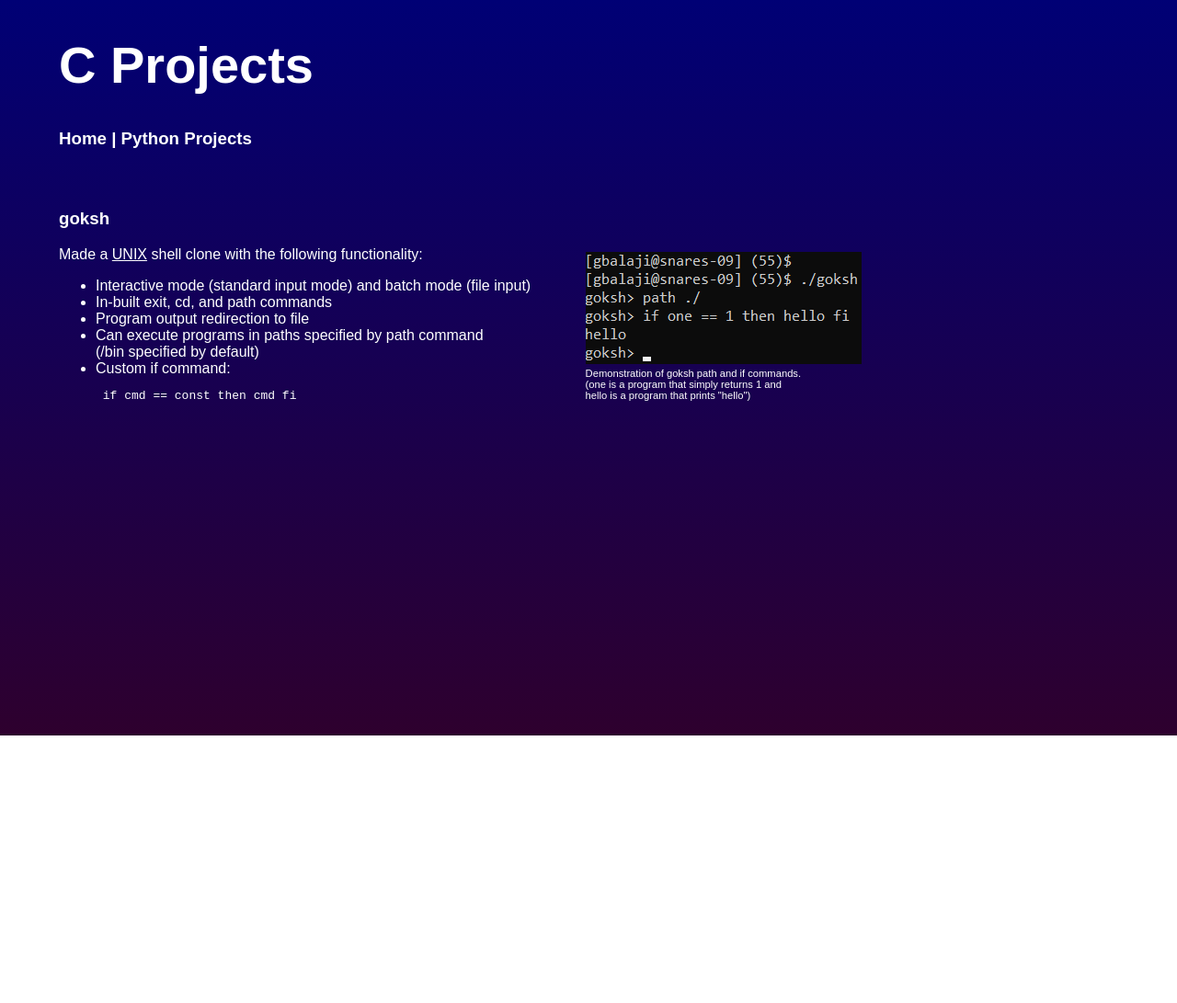
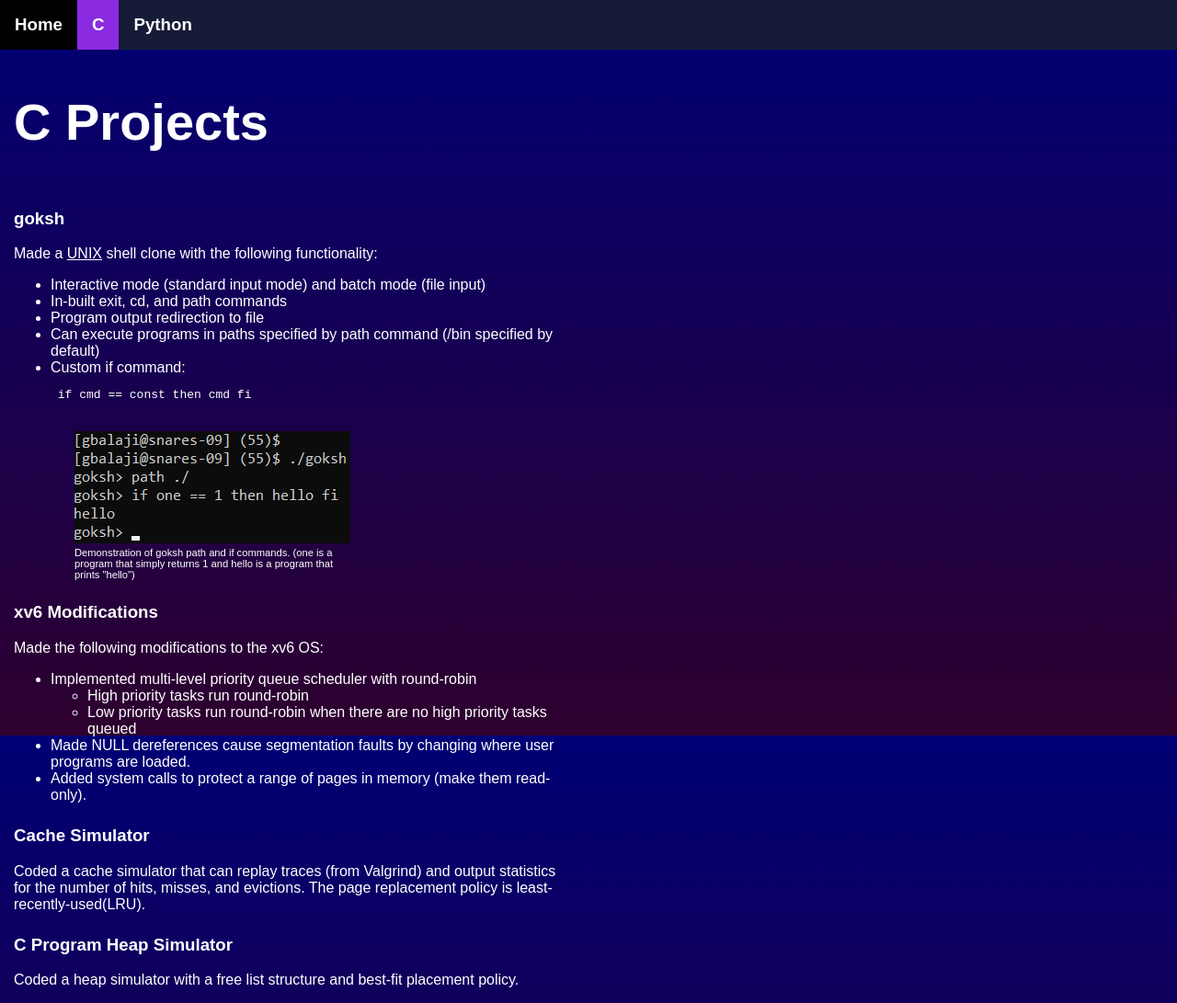
Before and after one commit to gokulb23/gokulb23.github.io, a plain HTML site: page cprojects.html in a window 1280 px wide. Shown: the whole page at 92% size. Before the commit the page ends 800 px from the top, so only its background shows below. Drawn offline with Linux system fonts and the light colour scheme; a web font is replaced by a local one.

Commit message:
Updating website

```diff
--- a/cprojects.html
+++ b/cprojects.html
@@ -6,10 +6,15 @@
 <title>Gokul's C Projects</title>
 </head>
 <body>
+<h3>
+<ul class="navbar">
+    <li class="navli"><a href="./index.html" class="nava">Home</a></li>
+    <li class="navli"><a href="./cprojects.html" class="nava active">C</a></li>
+    <li class="navli"><a href="./pyprojects.html" class="nava">Python</a></li>
+</ul>
+</h3>
+<div style="margin-left: 15px; margin-top: 100px; max-width: 600px;">
 <h1 style="font-size: 350%;">C Projects</h1>
-<h3>
-    <nav><a href="./index.html" style="text-decoration: none;">Home</a> | <a href="./pyprojects.html" style="text-decoration: none;">Python Projects</a></nav>
-</h3>
 <div class="sideBySide" style="margin-top: 4%;">
 <h3 style="margin-top: 0%;">goksh</h3>
 <p>Made a <a href="https://www.opengroup.org/membership/forums/platform/unix">UNIX</a> shell clone with the following functionality:</p>
@@ -17,16 +22,38 @@
     <li>Interactive mode (standard input mode) and batch mode (file input)</li>
     <li>In-built exit, cd, and path commands</li>
     <li>Program output redirection to file</li>
-    <li>Can execute programs in paths specified by path command<br>(/bin specified by default)</li>
+    <li>Can execute programs in paths specified by path command (/bin specified by default)</li>
     <li>Custom if command:<pre> if cmd == const then cmd fi</pre></li>
 </ul>
 </div>
-<div class="sideBySide">
+<div>
 <figure>
 <img src="gokshWorking.png" alt="goksh demonstration of path and if" id="gokshWorking">
-<figcaption>Demonstration of goksh path and if commands.<br>(one is a program that simply returns 1 and
-    <br>hello is a program that prints "hello")</figcaption>
+<figcaption style="width: 300px;">Demonstration of goksh path and if commands. (one is a program that simply returns 1 and hello is a program that prints "hello")</figcaption>
 </figure>
+</div>
+<h3 style="margin-top: 4%;">xv6 Modifications</h3>
+<p>Made the following modifications to the xv6 OS:
+    <ul>
+        <li>
+            Implemented multi-level priority queue scheduler with round-robin
+            <ul>
+                <li>High priority tasks run round-robin</li>
+                <li>Low priority tasks run round-robin when there are no high priority tasks queued</li>
+            </ul>
+        </li>
+        <li>Made NULL dereferences cause segmentation faults by changing where user programs are loaded.</li>
+        <li>Added system calls to protect a range of pages in memory (make them read-only).</li>
+    </ul>
+</p>
+<h3 style="margin-top: 4%">Cache Simulator</h3>
+<p>
+    Coded a cache simulator that can replay traces (from Valgrind) and output
+    statistics for the number of hits, misses, and evictions.
+    The page replacement policy is least-recently-used(LRU).
+</p>
+<h3 style="margin-top: 4%">C Program Heap Simulator</h3>
+<p>Coded a heap simulator with a free list structure and best-fit placement policy.</p>
 </div>
 </body>
 </html>
--- a/styles.css
+++ b/styles.css
@@ -8,8 +8,7 @@ html {
 }
 
 body {
-    margin-left: 5%;
-    margin-right: 5%;
+    margin-left: 0;
     font-family: 'Alliance No.1', sans-serif;
     color: white;
 }
@@ -37,3 +36,31 @@ figcaption {
     margin-left: 5%;
     font-size: 70%;
 }
+
+.navbar {
+    list-style-type: none;
+    margin: 0;
+    padding: 0;
+    background-color: #161b38;
+    position: fixed;
+    top: 0;
+    width: 100%;
+}
+
+.navli {
+    float: left;
+}
+
+.nava {
+    display: block;
+    padding: 16px;
+    text-decoration: none;
+}
+
+.nava:hover:not(.active) {
+    background-color: black;
+}
+
+.nava.active {
+    background-color: blueviolet;
+}
```
Also changed, not shown: index.html (+8 -2 lines), pyprojects.html (+10 -6 lines).
